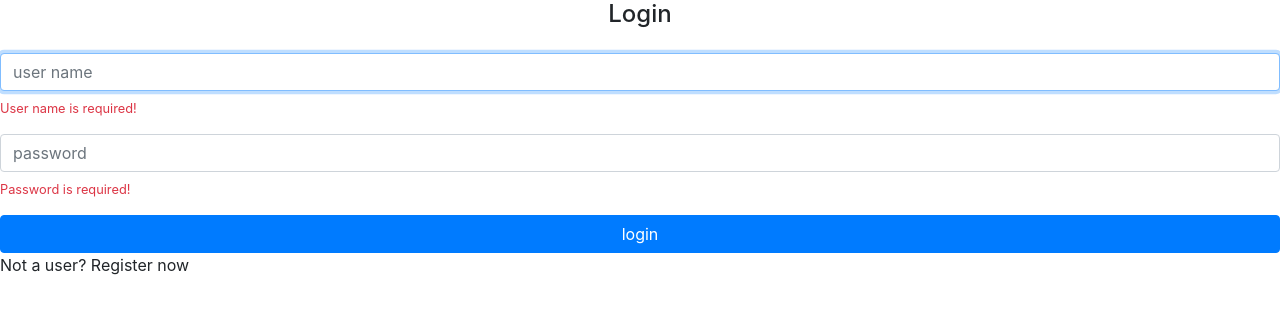
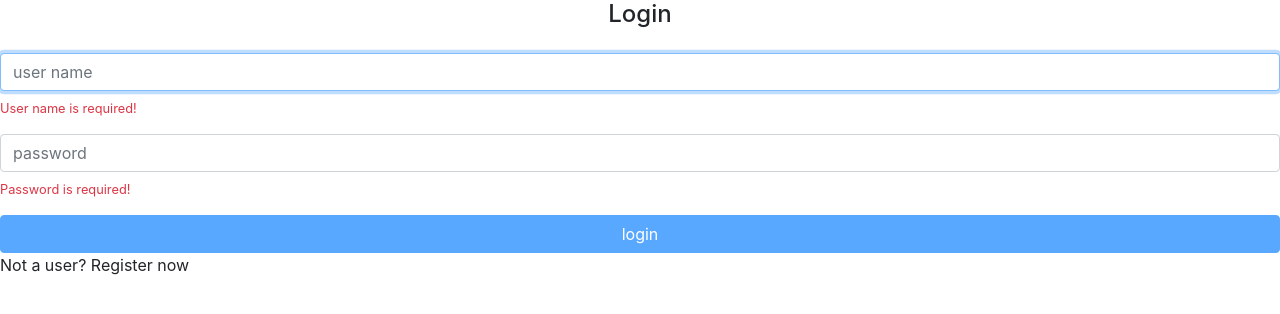
Before and after one commit to mayconfsbrito/alura-angular-alurapic, an Angular app: page / in a window 1280 px wide. Shown: the top 314 px of the page. Built offline with nearby package versions, Linux system fonts and the light colour scheme.

Commit message:
Desabilitando botão de login caso o formulário esteja inválido

```diff
--- a/src/app/home/signin/signin.component.html
+++ b/src/app/home/signin/signin.component.html
@@ -31,6 +31,7 @@
     </div>
 
     <button
+        [disabled]="loginForm.invalid"
         type="submit"
         class="btn btn-primary btn-block">
         login
```
